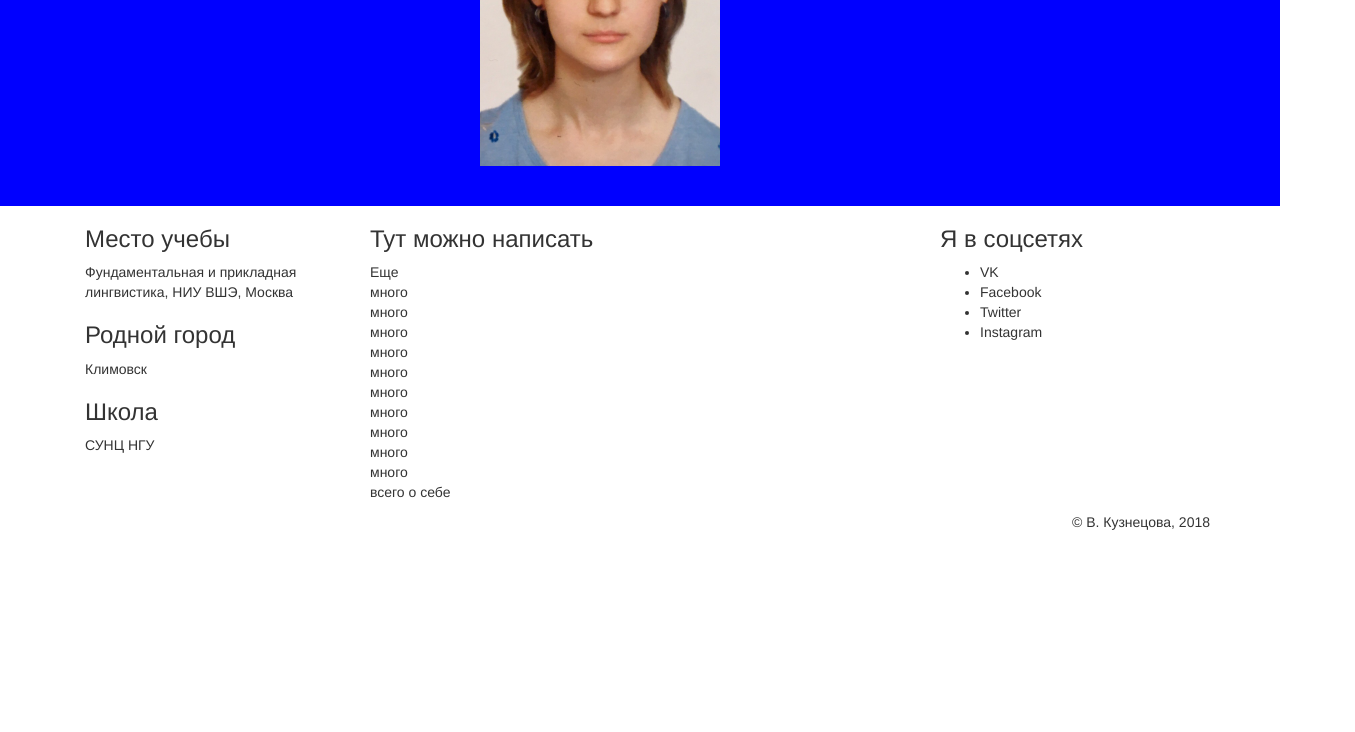
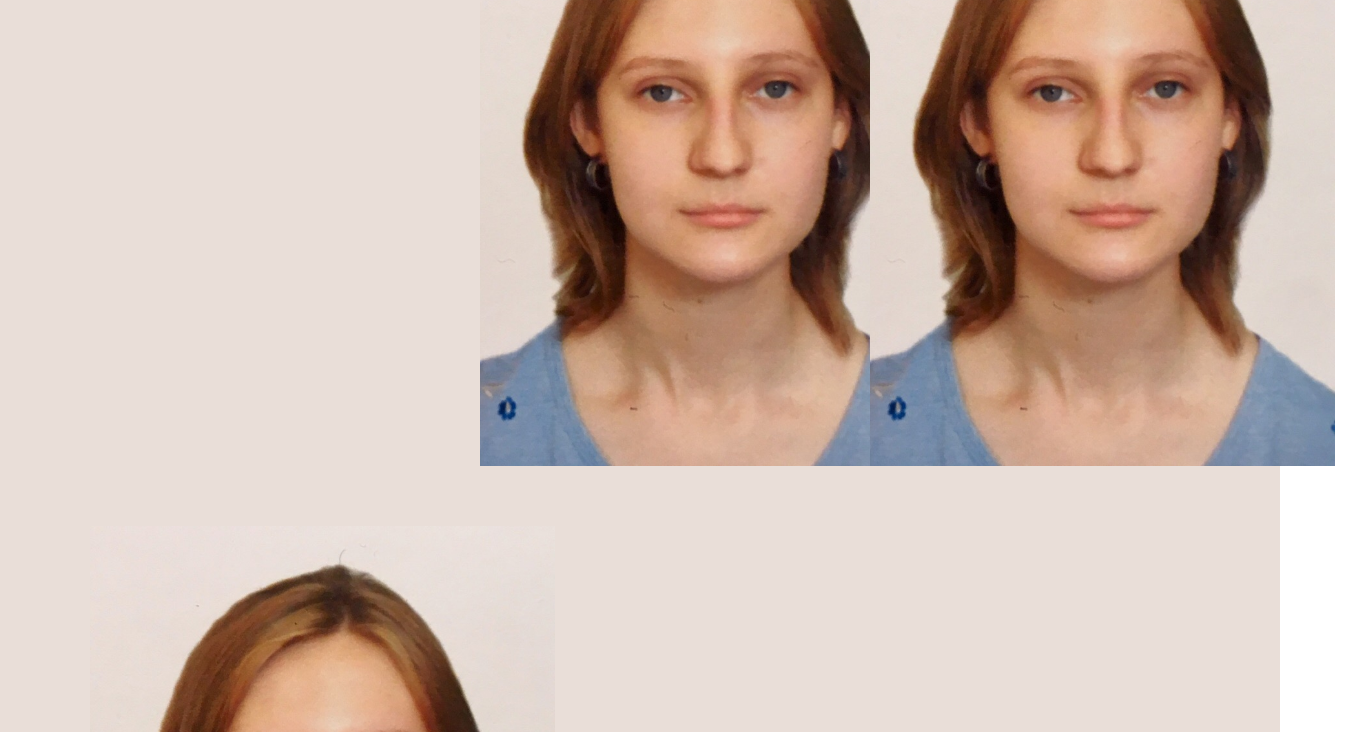
Before and after one commit to wattsoup/My-page, a plain HTML site: page index.html in a window 1280 px wide. Shown: the part 264-996 px from the top of the page, 1355 px wide, since content can reach past the window. Before the commit the page ends 806 px from the top, so only its background shows below. Drawn offline with nearby package versions, Linux system fonts and the light colour scheme.

Commit message:
пикча

```diff
--- a/index.html
+++ b/index.html
@@ -2,8 +2,8 @@
 
 <html>
 	<head>
-		<title>Личная страница Сони Мустецовой</title>
-	 	<meta name="viewport" content="width=device-width, initial-scale=5.0">
+		<title>Пэйдж Сони Мустецовой</title>
+	 	<meta name="viewport" content="width=device-width, initial-scale=1.0">
 		<meta charset="utf-8">
 		<meta name="description" content="Личная страница и контакты">
 		<!-- Bootstrap Core CSS -->
@@ -23,7 +23,7 @@
 				</nav>
 			</div>
 		</nav>
-		<header style="background-color:blue; padding-top:90px; ">
+		<header style="background-color:#e9ded8; padding-top:90px; ">
 			<div class="container">
 				<div class="row">
 					<div class="col-md-4">
@@ -33,8 +33,15 @@
 						<p><i>Человек, еще не очень умеющий делать HTML</i></p>
 	                </div>
 					<div class="col-md-4">
-        	            <img src="ojO2zU4R5BY.jpg" title="Petrus Christus - Portrait of a Young Woman - Google Art Project.jpg" alt="" style="height:320px; margin:20px 20px 40px 20px; " >
+        	            <img src="ojO2zU4R5BY.jpg" alt="" style="height:620px; margin:20px 20px 40px 20px; " >
 					</div>
+					<div class="col-md-4">
+						          <img src="ojO2zU4R5BY.jpg" alt="" style="height:620px; margin:20px 20px 40px 20px; " >
+						</div>
+						<div class="col-md-4">
+							          <img src="ojO2zU4R5BY.jpg" alt="" style="height:620px; margin:20px 20px 40px 20px; " >
+							</div>
+
 	            </div>
 			</div>
 		</header>
```
